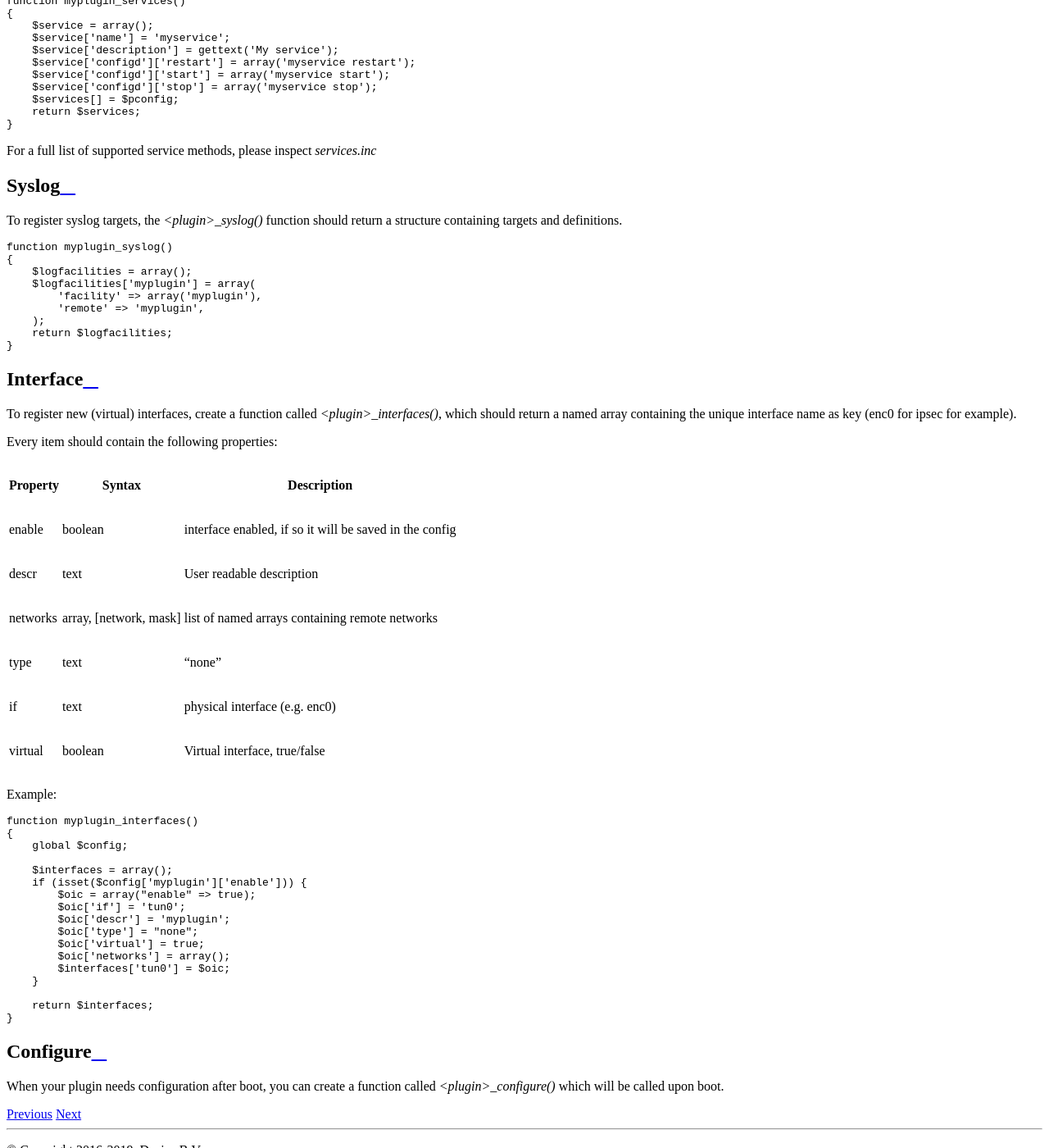
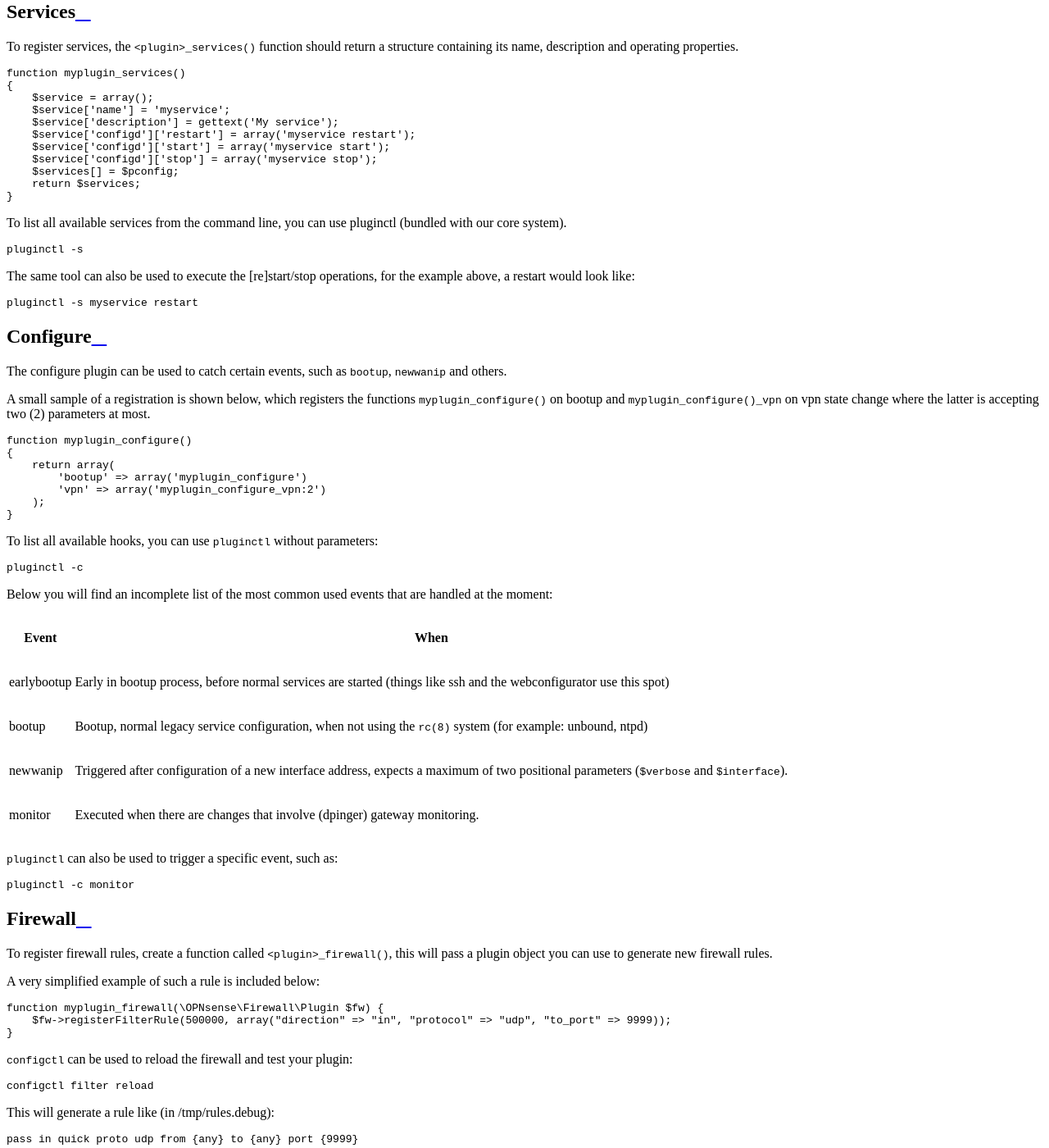
Before and after one commit to opnsense/docs, a Sphinx documentation site: the page built from source/development/backend/legacy.rst, in a window 1280 px wide and 1400 px high, scrolled down 1236 px. Shown: the whole window at 82% size. Built offline with Sphinx 7.4.7 and the Read the Docs theme 2.0.0, drawn with Linux system fonts in a browser that asks for light colours; pages that are not in the unit, such as notebooks, are missing from menus; some of the changed text lies outside the part shown.

Commit message:
development/plugins, add hooks and extend documentation for the rest.

```diff
--- a/source/development/backend/legacy.rst
+++ b/source/development/backend/legacy.rst
@@ -17,11 +17,15 @@ And contain files with the extension ".inc".
 All automatically registered functions start with the name of the file (without the extension), followed by the purpose.
 For example *vpn_configure* would be the *configure* handle in a plugin file name vpn.inc.
 
+With the use of these plugins, you have the ability to hook into different areas of the system, such as registration of
+new interface types and making sure services are shown in the regular service overview.
+
+
 -----------------
 Services
 -----------------
 
-To register services, the *<plugin>_services()* function should return a structure containing its name, description and operating properties.
+To register services, the :code:`<plugin>_services()` function should return a structure containing its name, description and operating properties.
 
 ::
 
@@ -37,34 +41,106 @@ To register services, the *<plugin>_services()* function should return a structu
         return $services;
     }
 
-For a full list of supported service methods, please inspect *services.inc*
+To list all available services from the command line, you can use pluginctl (bundled with our core system).
+
+::
+
+    pluginctl -s
+
+
+The same tool can also be used to execute the [re]start/stop operations, for the example above, a restart would look like:
+
+::
+
+    pluginctl -s myservice restart
 
 
 -----------------
-Syslog
+Configure
 -----------------
 
-To register syslog targets, the *<plugin>_syslog()* function should return a structure containing targets and definitions.
+The configure plugin can be used to catch certain events, such as :code:`bootup`, :code:`newwanip` and others.
+
+A small sample of a registration is shown below, which registers the functions :code:`myplugin_configure()` on bootup
+and :code:`myplugin_configure()_vpn` on vpn state change where the latter is accepting two (2) parameters at most.
+
 
 ::
 
-    function myplugin_syslog()
+    function myplugin_configure()
     {
-        $logfacilities = array();
-        $logfacilities['myplugin'] = array(
-            'facility' => array('myplugin'),
-            'remote' => 'myplugin',
+        return array(
+            'bootup' => array('myplugin_configure')
+            'vpn' => array('myplugin_configure_vpn:2')
         );
-        return $logfacilities;
     }
 
+
+To list all available hooks, you can use :code:`pluginctl` without parameters:
+
+::
+
+    pluginctl -c
+
+
+Below you will find an incomplete list of the most common used events that are handled at the moment:
+
+===========================  =================================================================================
+Event                        When
+===========================  =================================================================================
+earlybootup                  Early in bootup process, before normal services are started
+                             (things like ssh and the webconfigurator use this spot)
+bootup                       Bootup, normal legacy service configuration, when not using the :code:`rc(8)` system
+                             (for example: unbound, ntpd)
+newwanip                     Triggered after configuration of a new interface address, expects a maximum of two positional
+                             parameters (:code:`$verbose` and :code:`$interface`).
+monitor                      Executed when there are changes that involve (dpinger) gateway monitoring.
+===========================  =================================================================================
+
+
+:code:`pluginctl`  can also be used to trigger a specific event, such as:
+
+::
+
+    pluginctl -c monitor
+
+
+------------------
+Firewall
+------------------
+
+To register firewall rules, create a function called :code:`<plugin>_firewall()`, this will pass a plugin object you
+can use to generate new firewall rules.
+
+A very simplified example of such a rule is included below:
+
+
+::
+
+    function myplugin_firewall(\OPNsense\Firewall\Plugin $fw) {
+        $fw->registerFilterRule(500000, array("direction" => "in", "protocol" => "udp", "to_port" => 9999));
+    }
+
+
+:code:`configctl` can be used to reload the firewall and test your plugin:
+
+::
+
+    configctl filter reload
+
+
+This will generate a rule like (in /tmp/rules.debug):
+
+::
+
+    pass in quick proto udp from {any} to {any} port {9999}
 
 
 -----------------
 Interface
 -----------------
 
-To register new (virtual) interfaces, create a function called *<plugin>_interfaces()*, which should return a named array containing the unique interface name as key (enc0 for ipsec for example).
+To register new (virtual) interfaces, create a function called :code:`<plugin>_interfaces()`, which should return a named array containing the unique interface name as key (enc0 for ipsec for example).
 
 Every item should contain the following properties:
 
@@ -107,8 +183,68 @@ Example:
     }
 
 
+
+
 -----------------
-Configure
+Syslog
 -----------------
 
-When your plugin needs configuration after boot, you can create a function called  *<plugin>_configure()* which will be called upon boot.
+To register syslog targets, the :code:`<plugin>_syslog()` function should return a structure containing targets and definitions.
+
+::
+
+    function myplugin_syslog()
+    {
+        $logfacilities = array();
+        $logfacilities['myplugin'] = array(
+            'facility' => array('myplugin'),
+            'remote' => 'myplugin',
+        );
+        return $logfacilities;
+    }
+
+
+.. Note::
+
+    As of OPNsense 19.7 Syslog-NG is included in our base system and includes :code:`/usr/local/etc/syslog-ng.conf.d/*.conf`
+    when started. When not depending on circular logs, you might want to consider adding templates there instead of
+    using this legacy handler.
+
+
+To test if a service registration functions properly, just restart the syslog facility:
+
+::
+
+    pluginctl -s syslogd restart
+
+
+
+-----------------
+XMLRPC (HA) sync
+-----------------
+
+When a configuration section should be exposed to High Availability sync, you can use the xmlrpc plugin hook.
+
+If a plugin exposes a configuration section to ha sync, it can be enabled separately in the synchronization
+settings :menuselection:`System->High Availability->Settings`.
+
+A simple example to expose the configuration section Myplugin within the OPNsense xml path looks like this:
+
+::
+
+    function myplugin_xmlrpc_sync()
+    {
+        $result = array();
+        $result[] = array(
+            'description' => gettext('My Plugin'),
+            'section' => 'OPNsense.Myplugin',
+            'id' => 'myplugin',
+        );
+        return $result;
+    }
+
+
+.. Note::
+
+
+    If your plugin depends on other components in the system, make sure you enable synchronization for those as well.
```
